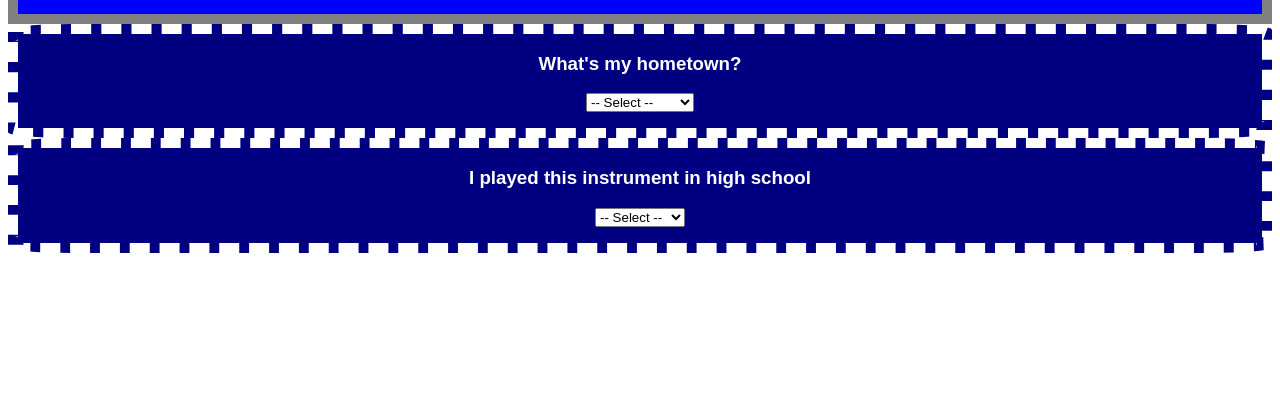
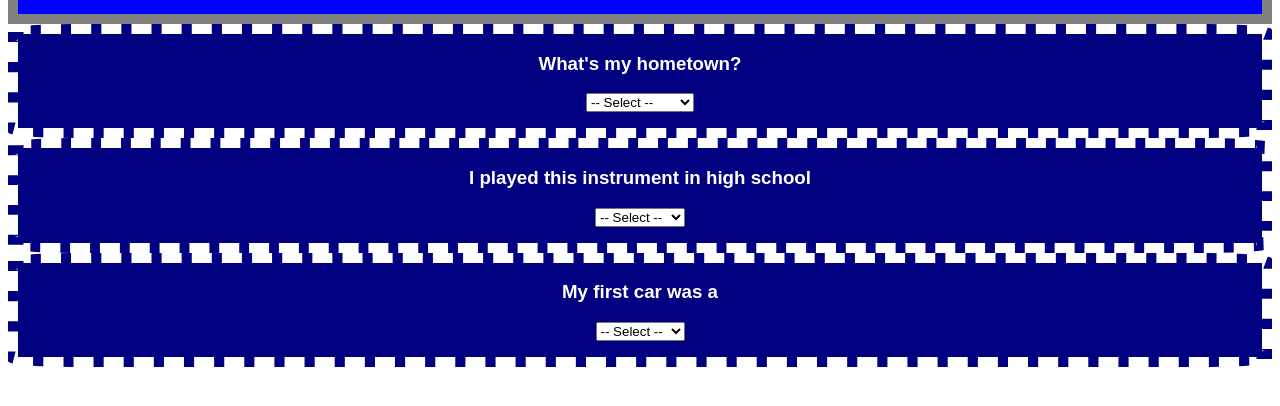
Before and after one commit to thomasphillips3/guessingGame, a plain HTML site: page index.html in a window 1280 px wide. Shown: the part 118-524 px from the top of the page. Drawn offline with nearby package versions, Linux system fonts and the light colour scheme.

Commit message:
Added third question (car)

```diff
--- a/index.html
+++ b/index.html
@@ -73,6 +73,20 @@ January 7, 2016
       </p>
     </div>
 
+    <div class="question">
+      <h3>My first car was a</h3>
+      <select id="car" onchange="carBox()">
+        <option value=""> -- Select -- <br>
+        <option value="acura"> Acura<br>
+        <option value="oldsmobile"> Oldsmobile<br>
+        <option value="buick"> Buick<br>
+      </select>
+    <p>
+      <span id="result3"></span>
+    </p>
+
+    </div>
+
     <script>
     function hometownBox(){
       var ans = document.getElementById("hometown").value;
@@ -95,6 +109,17 @@ January 7, 2016
         document.getElementById("result2").innerHTML = "WRONG!";
       }
     }
+
+    function carBox(){
+      var ans = document.getElementById("car").value;
+      if (ans === "buick"){
+        document.getElementById("result3").innerHTML = "RIGHT!";
+      } else if (ans === ""){
+        document.getElementById("result3").innerHTML = "";
+      } else{
+        document.getElementById("result3").innerHTML = "WRONG!";
+      }
+    }
     </script>
 
   </body>
```
